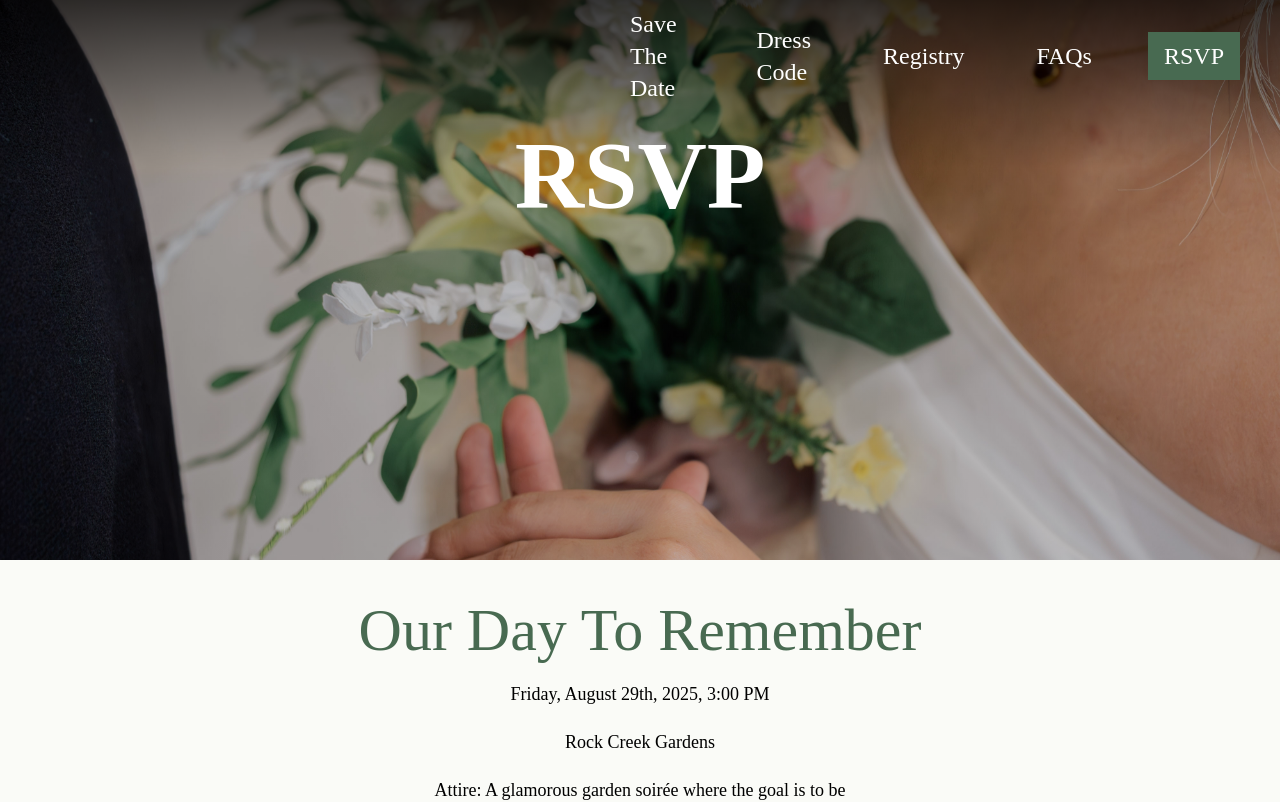
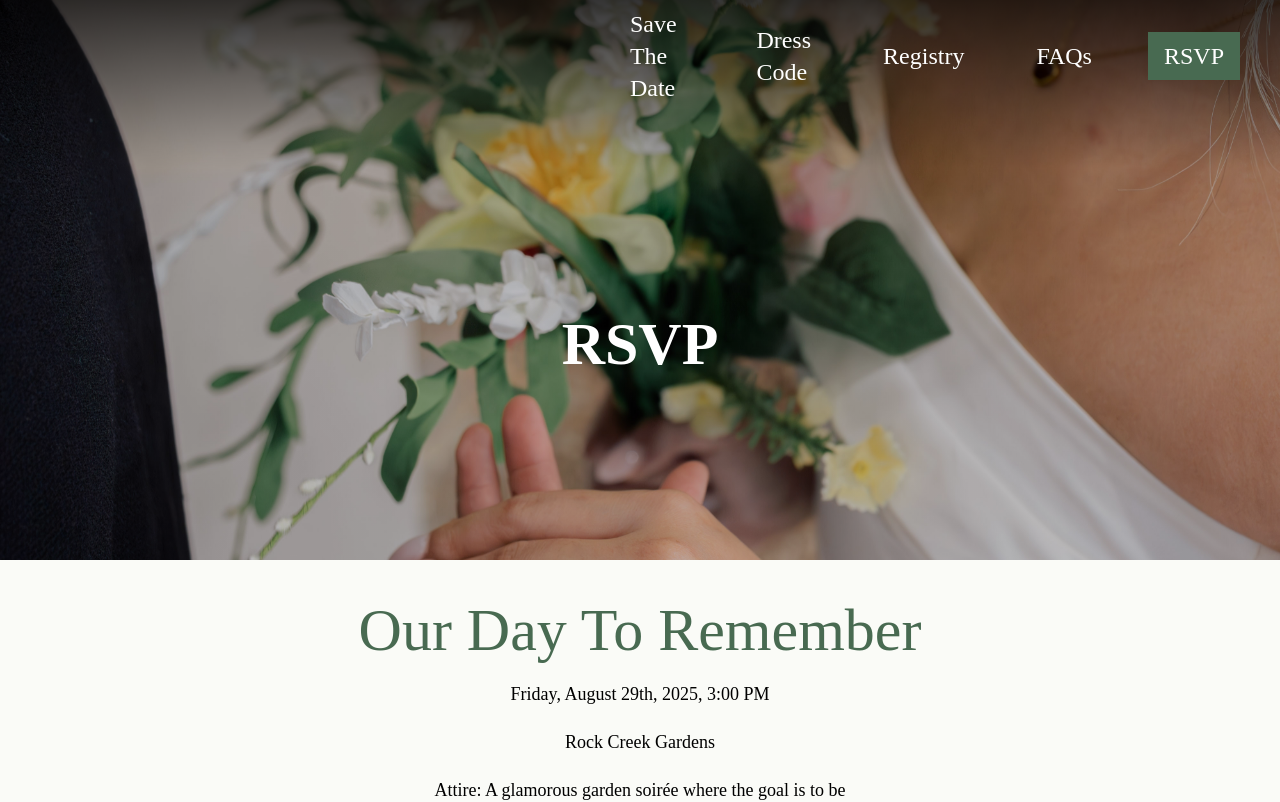
Before and after one commit to matthew-beep/wedding-v2, a Next.js app in the folder wedding-v2/: page /rsvp in a window 1280 px wide. Shown: the top 802 px of the page. Built offline with nearby package versions, Linux system fonts and the light colour scheme; no server answers; the database is empty; a web font is replaced by a local one.

Commit message:
reformat for laptop

```diff
--- a/wedding-v2/src/app/dresscode/dresscode.tsx
+++ b/wedding-v2/src/app/dresscode/dresscode.tsx
@@ -32,9 +32,9 @@ const Dresscode: React.FC<DresscodeProps> = ({ }) => {
   return (
     <div className="relative bg-[#FAFBF7]">
       <section className="min-h-svh sm:min-h-screen h-auto relative flex flex-col">
-        <div className="h-[50svh] lg:h-[60vh]">
+        <div className="h-[50svh] md:h-[70vh]">
           <div
-          className="h-auto w-full z-0 flex pt-24 justify-center text-white font-canto dress"
+          className="h-auto w-full z-0 flex pt-24 lg:pt-0 justify-center text-white font-canto dress lg:items-center"
           style={{
             backgroundSize: "cover",
             backgroundPosition: "center",
--- a/wedding-v2/src/app/landingNew.tsx
+++ b/wedding-v2/src/app/landingNew.tsx
@@ -240,7 +240,7 @@ const Landing: React.FC<LandingProps> = ({ large }) => {
           </div>
         </div>
       </section>
-      <section className="font-canto bg-[#FAFBF7] flex flex-col gap-12 lg:gap-32 px-5 lg:w-8/12">
+      <section className="font-canto bg-[#FAFBF7] flex flex-col gap-12 lg:gap-32 px-5 lg:w-10/12 xl:w-8/12">
         <section
           className="h-auto w-full font-canto flex flex-col text-[#333333] gap-12 lg:gap-32 relative z-10 py-12 lg:py-24"
           id="details"
@@ -295,7 +295,7 @@ const Landing: React.FC<LandingProps> = ({ large }) => {
                   amount: 0.3
                 }}
               >
-                <p className="text-4xl lg:text-5xl text-[#486A51] w-full">Friday, August 29th, 2025</p>
+                <p className="text-4xl lg:text-5xl lg:text-center text-[#486A51] w-full">Friday, August 29th, 2025</p>
                 <div className="flex flex-col">
                   <p className="text-xl lg:text-2xl">CEREMONY: 3pm-3:30pm</p>
                   <p className="text-xl lg:text-2xl">RECEPTION: 5pm-10pm</p>
@@ -346,7 +346,7 @@ const Landing: React.FC<LandingProps> = ({ large }) => {
                   amount: 0.3
                 }}
               >
-                <p className="text-4xl lg:text-5xl text-[#486A51] w-full">Rock Creek Gardens</p>
+                <p className="text-4xl lg:text-5xl text-[#486A51] w-full lg:text-center">Rock Creek Gardens</p>
                 <div className="flex flex-col">
                   <Link href="https://maps.app.goo.gl/Pigf5jMHBtSDvwVi6" target="_blank">
                     <p className="text-xl lg:text-2xl underline decoration-1">11421 164th St E</p>
@@ -394,7 +394,7 @@ const Landing: React.FC<LandingProps> = ({ large }) => {
             }}
           >
             <Link href="#rsvp" className="w-full h-auto">
-              <button className="w-full lg:w-2/12 lg:m-auto h-full flex border py-2 items-center justify-center border-[#486A51] text-[#486A51] text-3xl rounded-full">
+              <button className="w-full lg:w-auto lg:px-2 lg:m-auto h-full flex border py-2 items-center justify-center border-[#486A51] text-[#486A51] text-3xl rounded-full">
                 I&apos;LL BE THERE
               </button>
             </Link>
--- a/wedding-v2/src/app/rsvp/rsvp.tsx
+++ b/wedding-v2/src/app/rsvp/rsvp.tsx
@@ -31,7 +31,7 @@ const RSVP: React.FC<RSVPProps> = ({ }) => {
       <section className="h-auto relative flex flex-col items-center ">
         <div className="h-[50svh] md:h-[70vh] border-gray-700 w-full flex">
           <div
-            className="h-full w-full z-0 flex justify-center pt-32 text-white font-canto rsvp"
+            className="h-full w-full z-0 flex justify-center pt-32 text-white font-canto rsvp lg:items-center"
             style={{
               backgroundSize: "cover",
               backgroundPosition: "center",
@@ -40,7 +40,7 @@ const RSVP: React.FC<RSVPProps> = ({ }) => {
             }}
           >
             <motion.h2
-              className="text-3xl xl:text-8xl font-bold"
+              className="text-3xl xl:text-6xl font-bold"
               variants={textAnimation}
               initial="hidden"
               animate="show"
```
